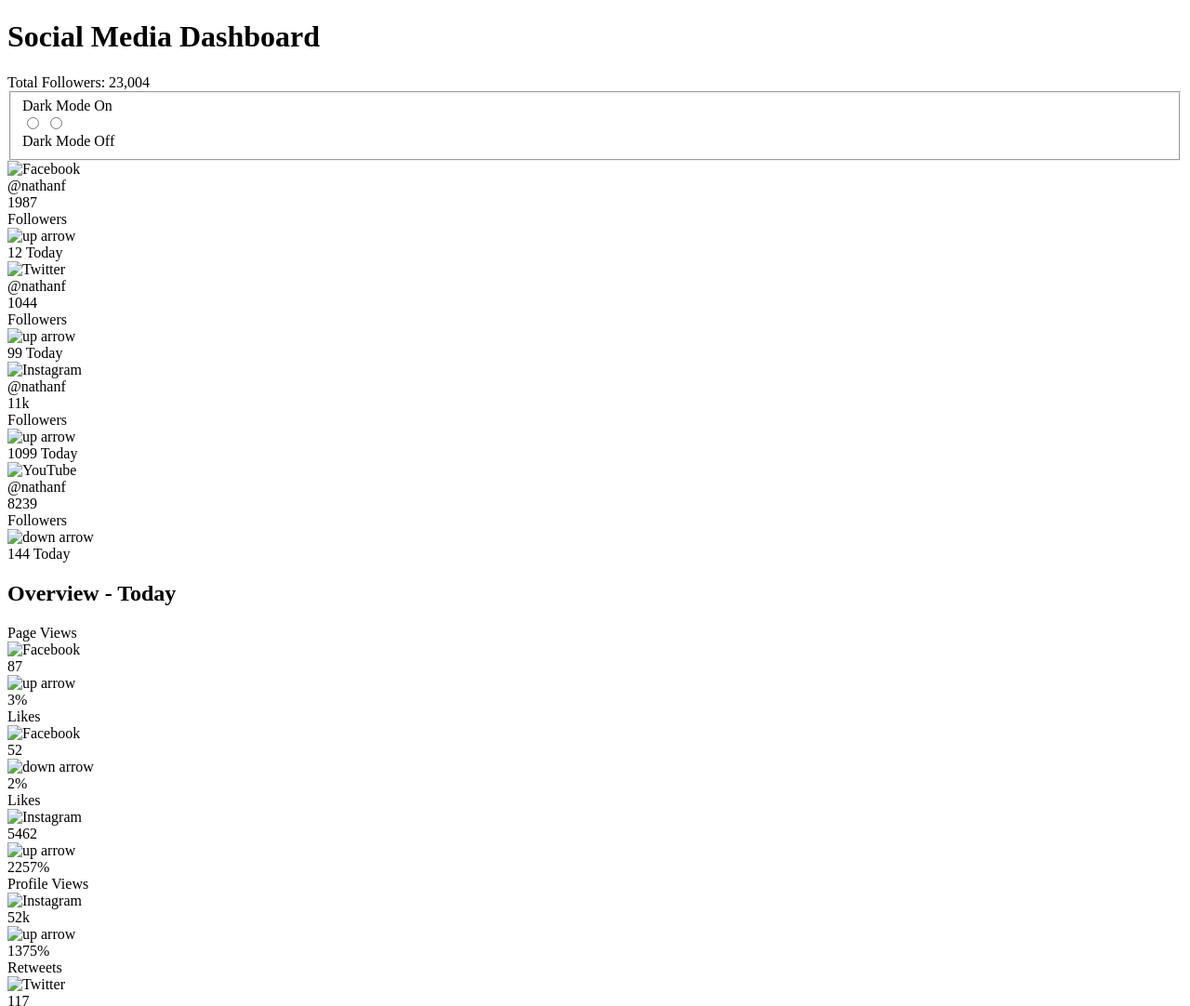
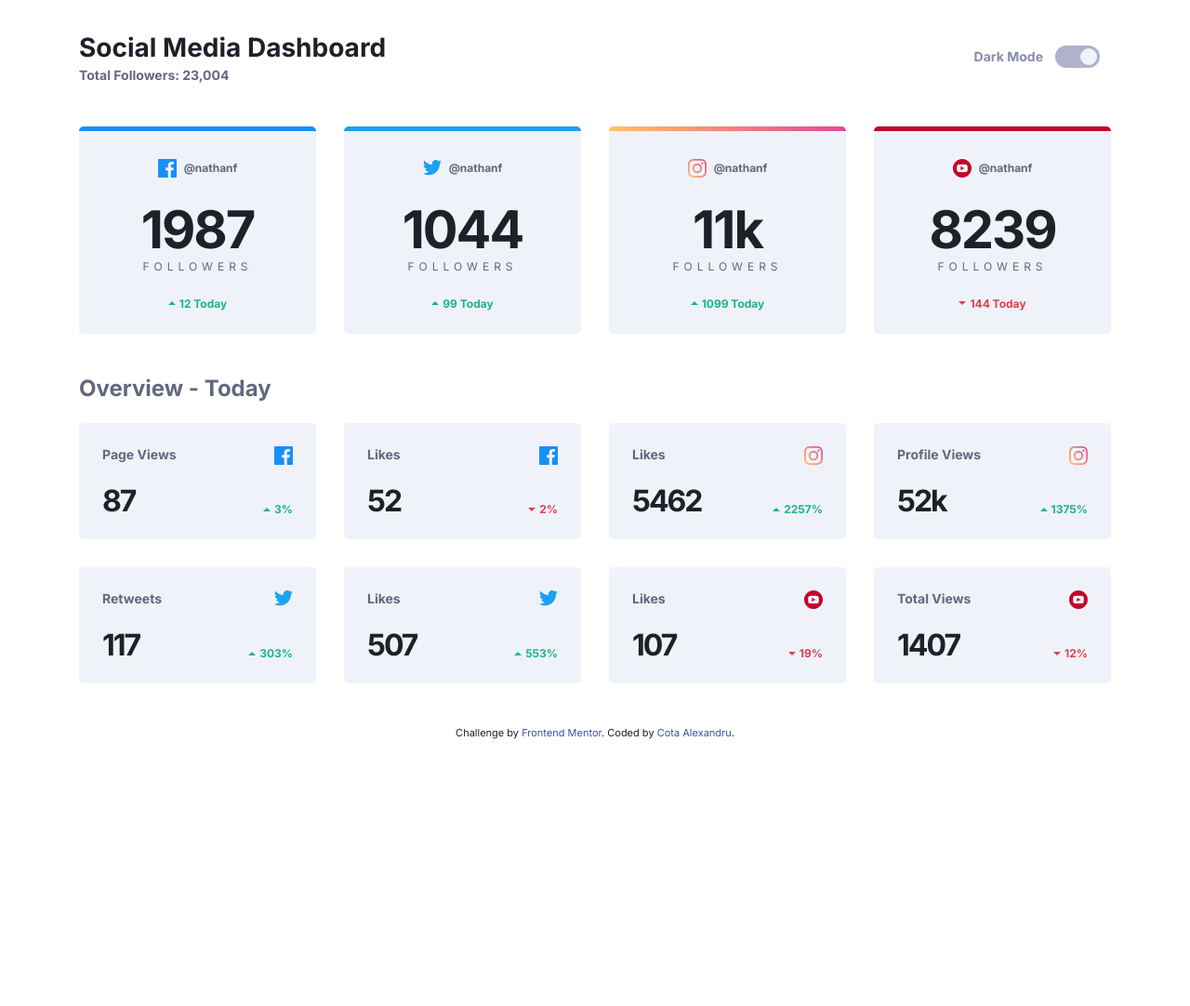
Before and after one commit to sksksk2024/fem-dklt-toggle, a website: page index.html in a window 1280 px wide. Shown: the top 1082 px of the page at 93% size. After the commit the page ends 800 px from the top, so only its background shows below. Drawn offline with nearby package versions, Linux system fonts and the light colour scheme; files that its build step writes are made by us from their sources; the site is published under a folder, as on GitHub Pages, so addresses that start at the root find nothing.

Commit message:
Done with styling(hopefully), but the toggle still doesnt work as expected in public

```diff
--- a/app/js/script.js
+++ b/app/js/script.js
@@ -1,3 +1,4 @@
+console.log("Heyo");
 const darkButton = document.getElementById('dark');
 const lightButton = document.getElementById('light');
 
--- a/index.html
+++ b/index.html
@@ -22,8 +22,8 @@
       rel="stylesheet"
     />
 
-    <link rel="stylesheet" href="/dist/style.css" />
-    <script defer src="/dist/script.js"></script>
+    <link rel="stylesheet" href="./dist/style.css" />
+    <script defer src="./dist/script.js"></script>
 
     <!-- Feel free to remove these styles or customise in your own stylesheet 👍 -->
     <style>
@@ -67,7 +67,7 @@
           <div class="card__platform">
             <img
               class="card__icon"
-              src="/images/icon-facebook.svg"
+              src="./images/icon-facebook.svg"
               alt="Facebook"
             />
             <div class="card__username">@nathanf</div>
@@ -77,7 +77,7 @@
             <div class="card__label">Followers</div>
           </div>
           <div class="card__change card__change--up">
-            <img src="/images/icon-up.svg" alt="up arrow" />
+            <img src="./images/icon-up.svg" alt="up arrow" />
             <div class="card__number">12 Today</div>
           </div>
         </div>
@@ -86,7 +86,7 @@
           <div class="card__platform">
             <img
               class="card__icon"
-              src="/images/icon-twitter.svg"
+              src="./images/icon-twitter.svg"
               alt="Twitter"
             />
             <div class="card__username">@nathanf</div>
@@ -96,7 +96,7 @@
             <div class="card__label">Followers</div>
           </div>
           <div class="card__change card__change--up">
-            <img src="/images/icon-up.svg" alt="up arrow" />
+            <img src="./images/icon-up.svg" alt="up arrow" />
             <div class="card__number">99 Today</div>
           </div>
         </div>
@@ -105,7 +105,7 @@
           <div class="card__platform">
             <img
               class="card__icon"
-              src="/images/icon-instagram.svg"
+              src="./images/icon-instagram.svg"
               alt="Instagram"
             />
             <div class="card__username">@nathanf</div>
@@ -115,7 +115,7 @@
             <div class="card__label">Followers</div>
           </div>
           <div class="card__change card__change--up">
-            <img src="/images/icon-up.svg" alt="up arrow" />
+            <img src="./images/icon-up.svg" alt="up arrow" />
             <div class="card__number">1099 Today</div>
           </div>
         </div>
@@ -124,7 +124,7 @@
           <div class="card__platform">
             <img
               class="card__icon"
-              src="/images/icon-youtube.svg"
+              src="./images/icon-youtube.svg"
               alt="YouTube"
             />
             <div class="card__username">@nathanf</div>
@@ -134,7 +134,7 @@
             <div class="card__label">Followers</div>
           </div>
           <div class="card__change card__change--down">
-            <img src="/images/icon-down.svg" alt="down arrow" />
+            <img src="./images/icon-down.svg" alt="down arrow" />
             <div class="card__number">144 Today</div>
           </div>
         </div>
@@ -145,73 +145,73 @@
         <div class="cards">
           <div class="card card-grid">
             <div class="card__subtitle">Page Views</div>
-            <img class="" src="/images/icon-facebook.svg" alt="Facebook" />
+            <img class="" src="./images/icon-facebook.svg" alt="Facebook" />
             <div class="card__count card__count--small">87</div>
             <div class="card__change card__change--up">
-              <img src="/images/icon-up.svg" alt="up arrow" />
+              <img src="./images/icon-up.svg" alt="up arrow" />
               <div class="card__number">3%</div>
             </div>
           </div>
           <div class="card card-grid">
             <div class="card__subtitle">Likes</div>
-            <img class="" src="/images/icon-facebook.svg" alt="Facebook" />
+            <img class="" src="./images/icon-facebook.svg" alt="Facebook" />
             <div class="card__count card__count--small">52</div>
             <div class="card__change card__change--down">
-              <img src="/images/icon-down.svg" alt="down arrow" />
+              <img src="./images/icon-down.svg" alt="down arrow" />
               <div class="card__number">2%</div>
             </div>
           </div>
           <div class="card card-grid">
             <div class="card__subtitle">Likes</div>
-            <img class="" src="/images/icon-instagram.svg" alt="Instagram" />
+            <img class="" src="./images/icon-instagram.svg" alt="Instagram" />
             <div class="card__count card__count--small">5462</div>
             <div class="card__change card__change--up">
-              <img src="/images/icon-up.svg" alt="up arrow" />
+              <img src="./images/icon-up.svg" alt="up arrow" />
               <div class="card__number">2257%</div>
             </div>
           </div>
           <div class="card card-grid">
             <div class="card__subtitle">Profile Views</div>
-            <img class="" src="/images/icon-instagram.svg" alt="Instagram" />
+            <img class="" src="./images/icon-instagram.svg" alt="Instagram" />
             <div class="card__count card__count--small">52k</div>
             <div class="card__change card__change--up">
-              <img src="/images/icon-up.svg" alt="up arrow" />
+              <img src="./images/icon-up.svg" alt="up arrow" />
               <div class="card__number">1375%</div>
             </div>
           </div>
           <div class="card card-grid">
             <div class="card__subtitle">Retweets</div>
-            <img class="" src="/images/icon-twitter.svg" alt="Twitter" />
+            <img class="" src="./images/icon-twitter.svg" alt="Twitter" />
             <div class="card__count card__count--small">117</div>
             <div class="card__change card__change--up">
-              <img src="/images/icon-up.svg" alt="up arrow" />
+              <img src="./images/icon-up.svg" alt="up arrow" />
               <div class="card__number">303%</div>
             </div>
           </div>
           <div class="card card-grid">
             <div class="card__subtitle">Likes</div>
-            <img class="" src="/images/icon-twitter.svg" alt="Twitter" />
+            <img class="" src="./images/icon-twitter.svg" alt="Twitter" />
             <div class="card__count card__count--small">507</div>
             <div class="card__change card__change--up">
-              <img src="/images/icon-up.svg" alt="up arrow" />
+              <img src="./images/icon-up.svg" alt="up arrow" />
               <div class="card__number">553%</div>
             </div>
           </div>
           <div class="card card-grid">
             <div class="card__subtitle">Likes</div>
-            <img class="" src="/images/icon-youtube.svg" alt="YouTube" />
+            <img class="" src="./images/icon-youtube.svg" alt="YouTube" />
             <div class="card__count card__count--small">107</div>
             <div class="card__change card__change--down">
-              <img src="/images/icon-down.svg" alt="down arrow" />
+              <img src="./images/icon-down.svg" alt="down arrow" />
               <div class="card__number">19%</div>
             </div>
           </div>
           <div class="card card-grid">
             <div class="card__subtitle">Total Views</div>
-            <img class="" src="/images/icon-youtube.svg" alt="YouTube" />
+            <img class="" src="./images/icon-youtube.svg" alt="YouTube" />
             <div class="card__count card__count--small">1407</div>
             <div class="card__change card__change--down">
-              <img src="/images/icon-down.svg" alt="down arrow" />
+              <img src="./images/icon-down.svg" alt="down arrow" />
               <div class="card__number">12%</div>
             </div>
           </div>
```
Also changed, not shown: dist/script.js, 1 other file.
